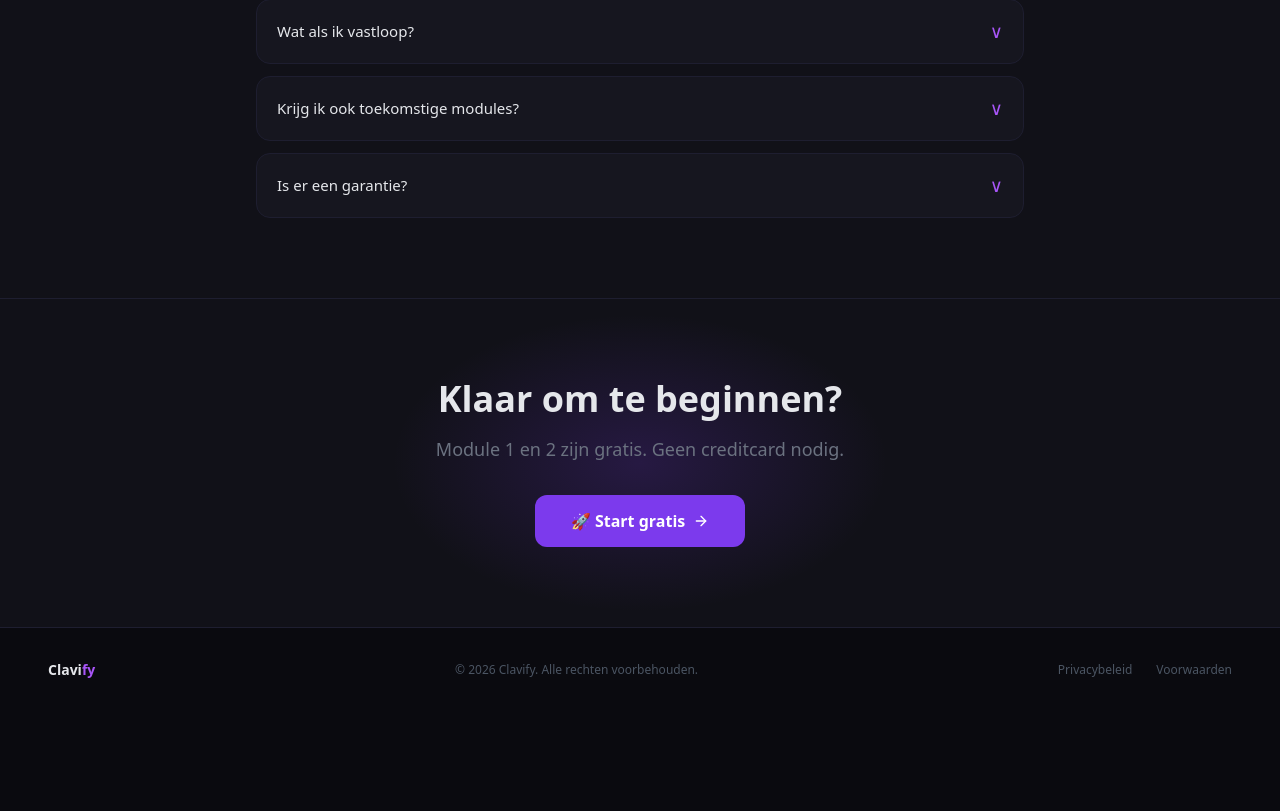
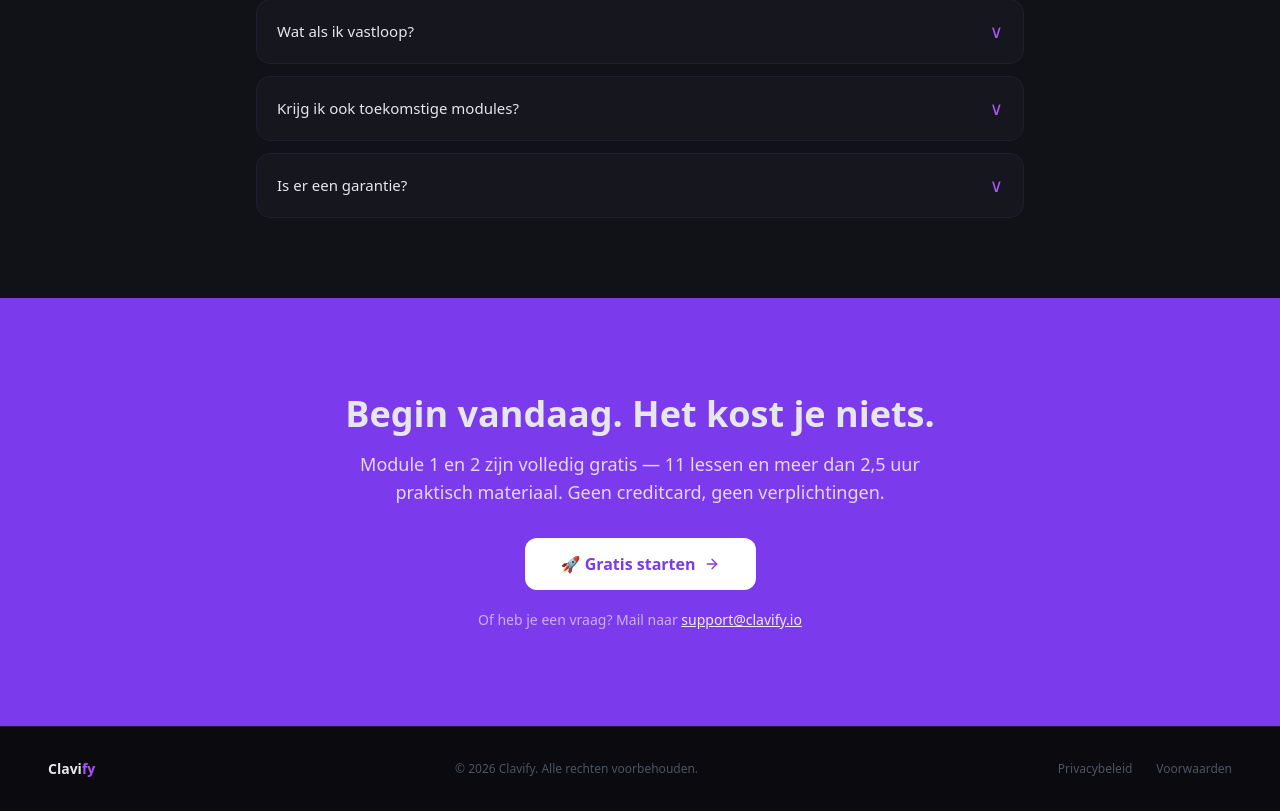
Before and after one commit to evershoptommy-ops/BuildAI, a Next.js app: page / in a window 1280 px wide. Shown: the part 4551-5362 px from the top of the page. Before the commit the page ends 5263 px from the top, so only its background shows below. Built offline with nearby package versions, Linux system fonts and the light colour scheme; no server answers.

Commit message:
Landingspagina: CTA sectie vernieuwd met paarse achtergrond en nieuwe tekst

```diff
--- a/src/app/page.tsx
+++ b/src/app/page.tsx
@@ -235,17 +235,19 @@ export default function LandingPage() {
       <FAQ />
 
       {/* CTA */}
-      <section style={{ borderTop: '1px solid #1e1e30', background: '#111118' }} className="px-5 sm:px-8 py-14 md:py-20 text-center">
-        <div style={{ position: 'relative' }}>
-          <div style={{ position: 'absolute', top: '50%', left: '50%', transform: 'translate(-50%,-50%)', width: 500, height: 300, background: 'radial-gradient(ellipse, rgba(124,58,237,0.2) 0%, transparent 70%)', pointerEvents: 'none' }} />
-          <h2 className="text-3xl md:text-4xl font-bold mb-4 relative">Klaar om te beginnen?</h2>
-          <p className="text-base md:text-lg mb-8 relative" style={{ color: '#6b7280' }}>Module 1 en 2 zijn gratis. Geen creditcard nodig.</p>
-          <Link href="/sign-up">
-            <button style={{ background: '#7c3aed', border: 'none', color: '#fff', borderRadius: 12, padding: '14px 36px', fontSize: 16, fontWeight: 600, cursor: 'pointer', display: 'inline-flex', alignItems: 'center', gap: 8, position: 'relative' }}>
-              🚀 Start gratis <ArrowRight size={16} />
-            </button>
-          </Link>
-        </div>
+      <section className="px-5 sm:px-8 py-16 md:py-24 text-center" style={{ background: '#7c3aed' }}>
+        <h2 className="text-3xl md:text-4xl font-bold mb-4">Begin vandaag. Het kost je niets.</h2>
+        <p className="text-base md:text-lg mb-8 max-w-xl mx-auto" style={{ color: 'rgba(255,255,255,0.8)' }}>
+          Module 1 en 2 zijn volledig gratis — 11 lessen en meer dan 2,5 uur praktisch materiaal. Geen creditcard, geen verplichtingen.
+        </p>
+        <Link href="/sign-up">
+          <button style={{ background: '#fff', border: 'none', color: '#7c3aed', borderRadius: 12, padding: '14px 36px', fontSize: 16, fontWeight: 700, cursor: 'pointer', display: 'inline-flex', alignItems: 'center', gap: 8 }}>
+            🚀 Gratis starten <ArrowRight size={16} />
+          </button>
+        </Link>
+        <p className="mt-5 text-sm" style={{ color: 'rgba(255,255,255,0.6)' }}>
+          Of heb je een vraag? Mail naar <a href="mailto:support@clavify.io" style={{ color: 'rgba(255,255,255,0.9)', textDecoration: 'underline' }}>support@clavify.io</a>
+        </p>
       </section>
 
       {/* FOOTER */}
```
